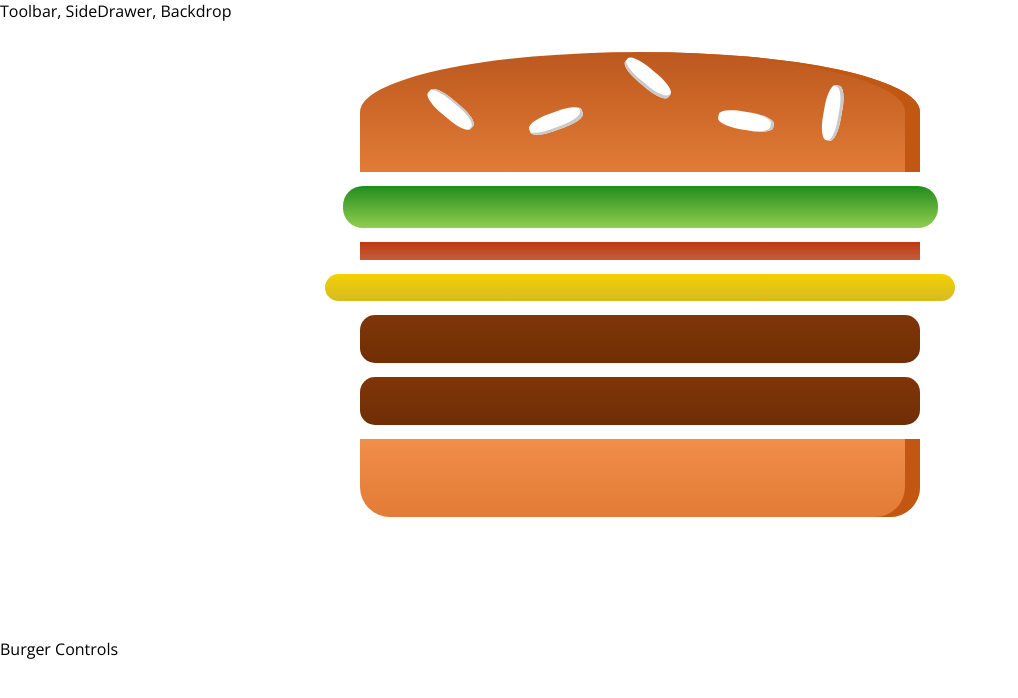
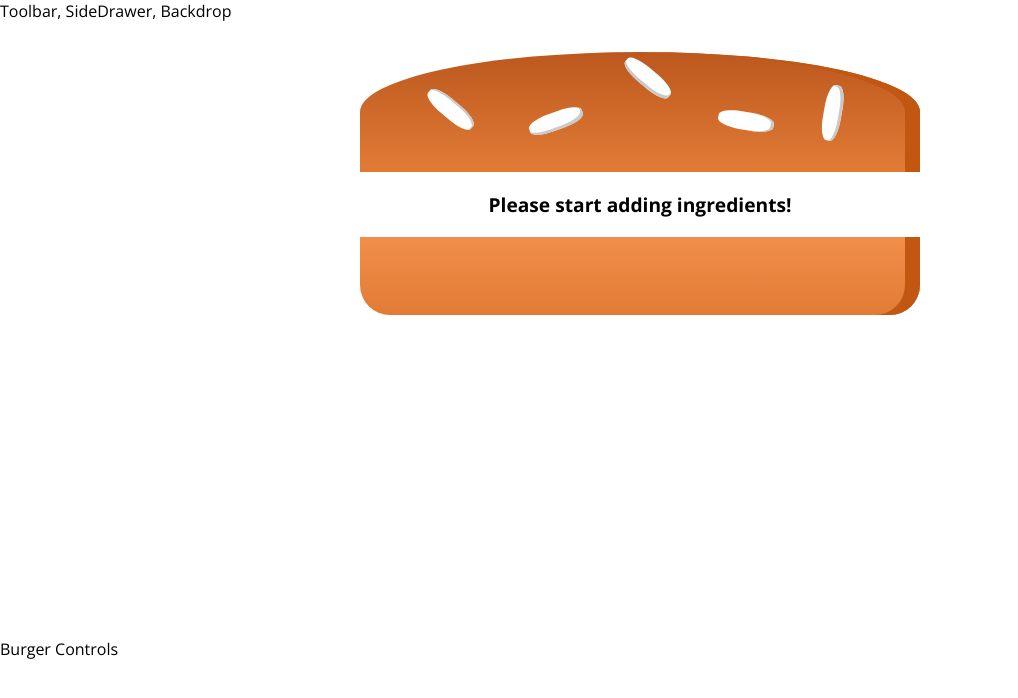
Before and after one commit to tomikonio/burger-shop, a React (Create React App) app: page / in a window 1280 px wide. Shown: the top 698 px of the page, without its empty margins (0-1018 px from the left). Built offline with nearby package versions, Linux system fonts and the light colour scheme.

Commit message:
Add dynamic calculation of ingredient sum

```diff
--- a/src/components/Burger/Burger.js
+++ b/src/components/Burger/Burger.js
@@ -4,11 +4,19 @@ import BurgerIngredient from './BurgerIngredient/BurgerIngredient';
 import classes from './Burger.module.css';
 
 const Burger = props => {
-  const ingredientArray = Object.keys(props.ingredients).map(igKey => {
-    return [...Array(props.ingredients[igKey])].map((_, i) => {
-      return <BurgerIngredient type={igKey} key={igKey + i} />;
-    });
-  });
+  let ingredientArray = Object.keys(props.ingredients)
+    .map(igKey => {
+      return [...Array(props.ingredients[igKey])].map((_, i) => {
+        return <BurgerIngredient type={igKey} key={igKey + i} />;
+      });
+    }) // currently an array of Arrays: [[], [], ...]
+    .reduce((acc, cur) => {
+      return acc.concat(cur);
+    }, []); // reduce to an array of jsx elements
+
+  if (ingredientArray.length === 0) {
+    ingredientArray = <p>Please start adding ingredients!</p>;
+  }
 
   return (
     <div className={classes.Burger}>
--- a/src/containers/BurgerBuilder/BurgerBuilder.js
+++ b/src/containers/BurgerBuilder/BurgerBuilder.js
@@ -5,10 +5,10 @@ import Burger from '../../components/Burger/Burger';
 class BurgerBuilder extends Component {
   state = {
     ingredients: {
-      salad: 1,
-      bacon: 1,
-      cheese: 1,
-      meat: 2
+      salad: 0,
+      bacon: 0,
+      cheese: 0,
+      meat: 0
     }
   };
 
```
